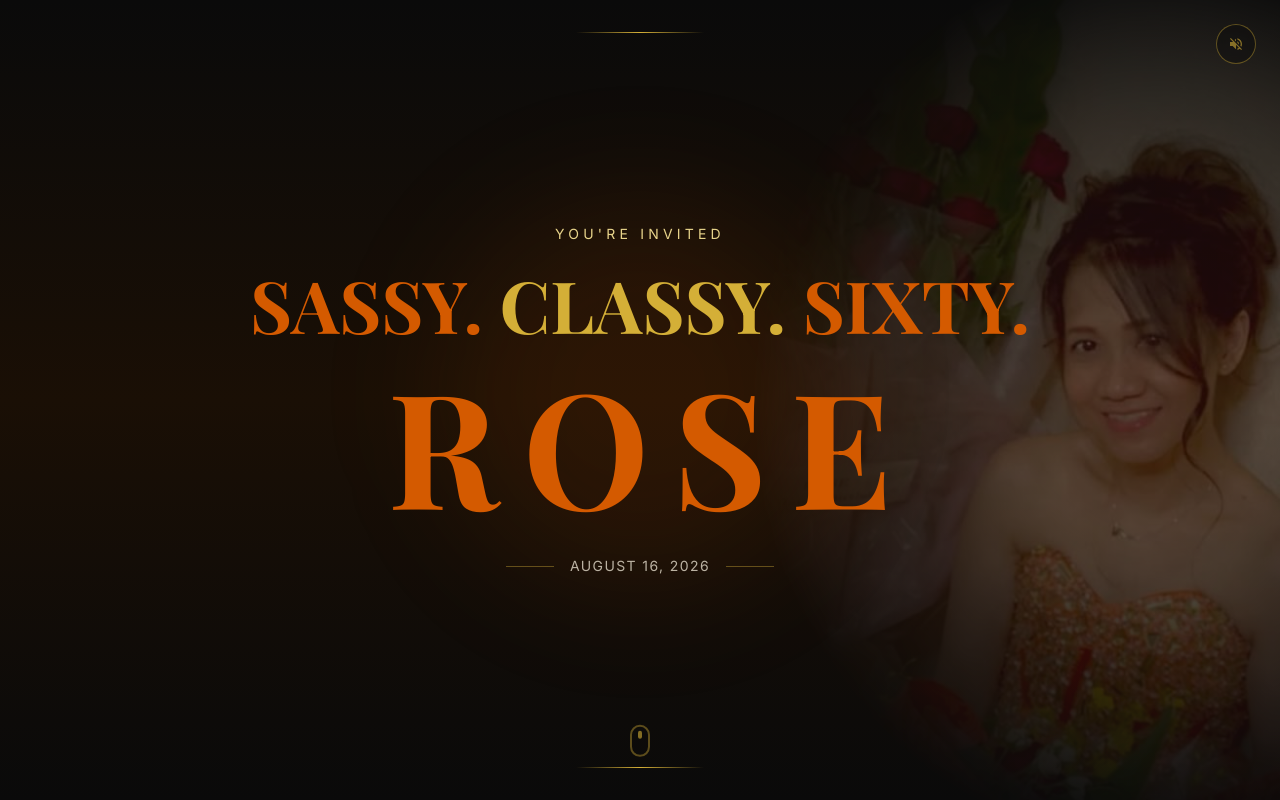
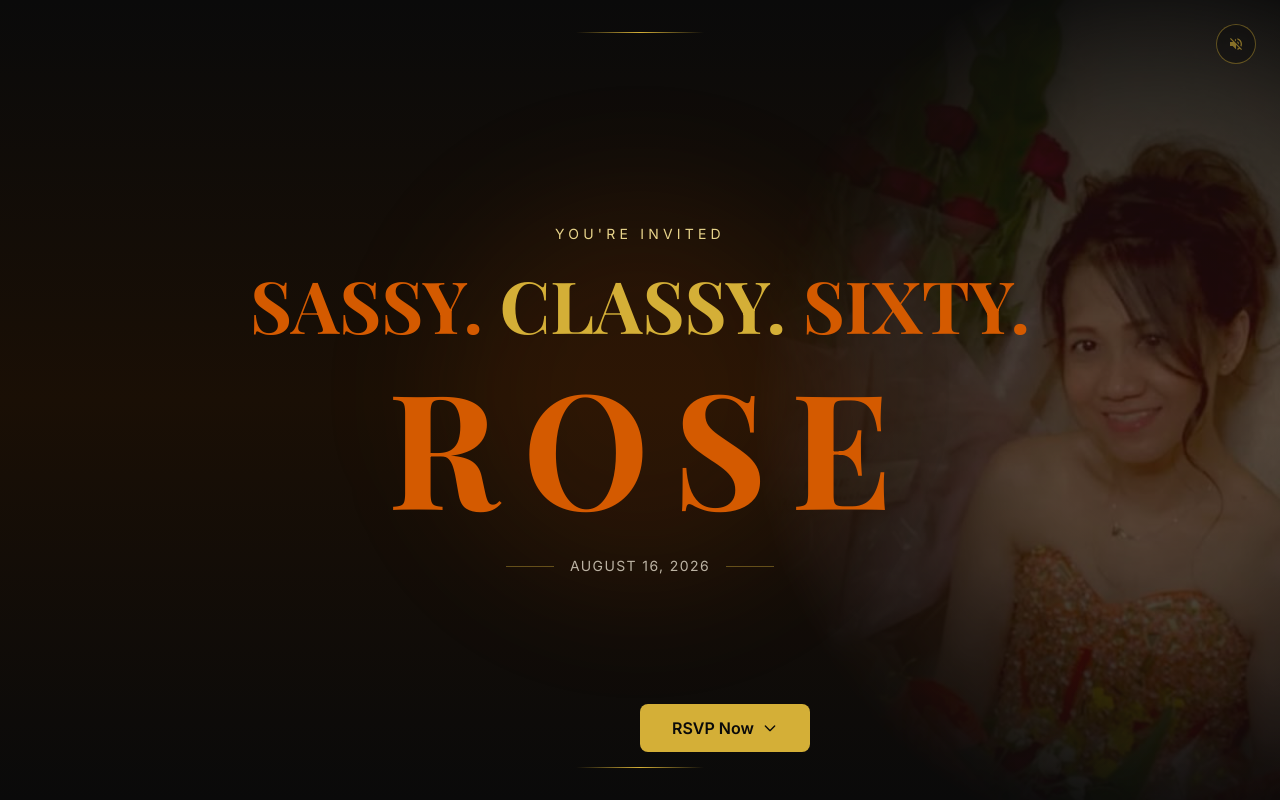
Before and after one commit to Karllouise-code/tita-rsvp-bday, a React (Vite) app: page / in a window 1280 px wide. Shown: the top 800 px of the page. Built offline with nearby package versions, Linux system fonts and the light colour scheme.

Commit message:
feat: replace scroll indicator with RSVP Now button in Hero

```diff
--- a/src/components/Hero.jsx
+++ b/src/components/Hero.jsx
@@ -101,21 +101,19 @@ const Hero = ({ isMuted, toggleMute }) => {
       {/* Ornamental gold line bottom */}
       <div className="absolute bottom-8 left-1/2 -translate-x-1/2 w-32 h-px bg-gradient-to-r from-transparent via-gold to-transparent" />
 
-      {/* Scroll indicator */}
-      <motion.div
-        initial={{ opacity: 0 }}
-        animate={{ opacity: 1 }}
-        transition={{ delay: 2, duration: 1 }}
-        className="absolute bottom-12 left-1/2 -translate-x-1/2"
+      {/* RSVP CTA button */}
+      <motion.button
+        initial={{ opacity: 0, y: 20 }}
+        animate={{ opacity: 1, y: 0 }}
+        transition={{ delay: 2, duration: 0.8 }}
+        onClick={() => document.getElementById('rsvp')?.scrollIntoView({ behavior: 'smooth' })}
+        className="absolute bottom-12 left-1/2 -translate-x-1/2 z-10 px-8 py-3 bg-gold text-black font-semibold rounded-lg hover:bg-gold-light transition-colors flex items-center gap-2"
       >
-        <motion.div
-          animate={{ y: [0, 8, 0] }}
-          transition={{ repeat: Infinity, duration: 1.5 }}
-          className="w-5 h-8 border-2 border-gold/40 rounded-full flex justify-center pt-1"
-        >
-          <div className="w-1 h-2 bg-gold/60 rounded-full" />
-        </motion.div>
-      </motion.div>
+        RSVP Now
+        <svg className="w-4 h-4" fill="none" stroke="currentColor" strokeWidth="2" viewBox="0 0 24 24">
+          <path strokeLinecap="round" strokeLinejoin="round" d="M19 9l-7 7-7-7" />
+        </svg>
+      </motion.button>
     </section>
   )
 }
```
